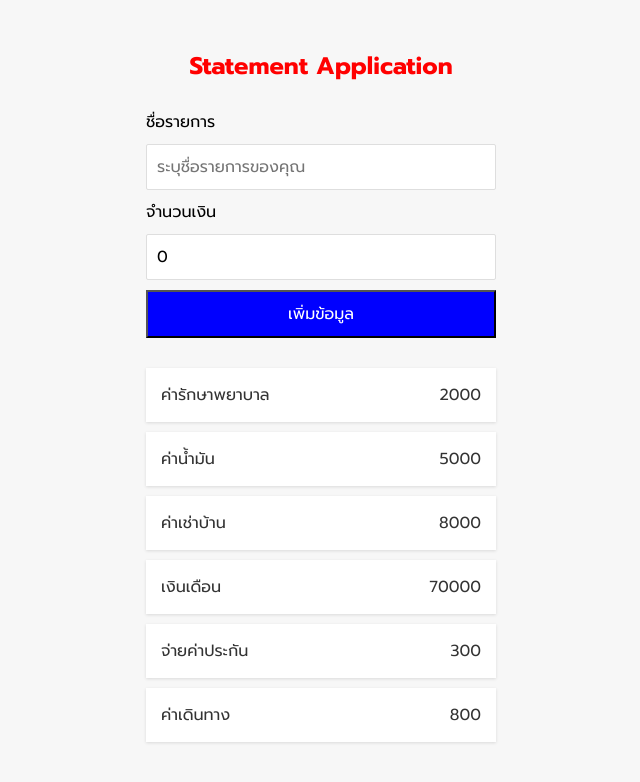
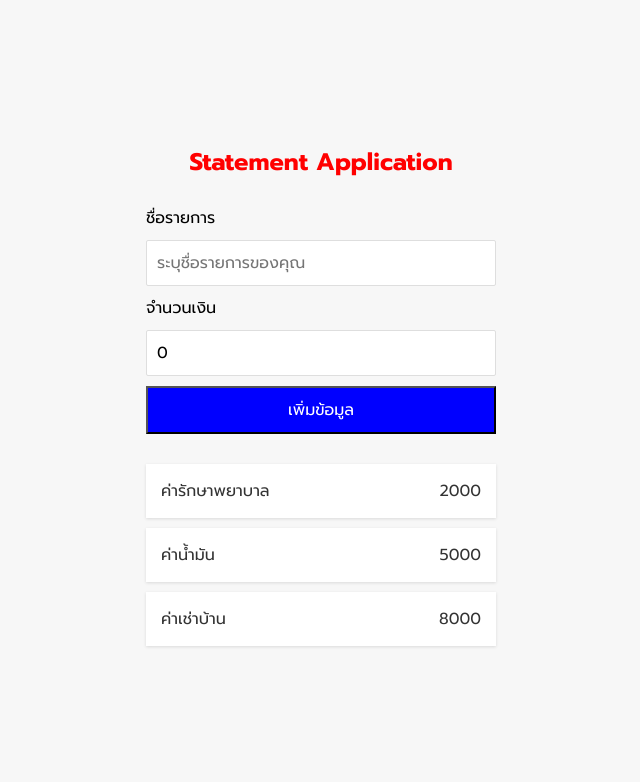
Before and after one commit to chxmek/react-basic, a React (Create React App) app: page / in a window 1280 px wide. Shown: the top 782 px of the page, without its empty margins (319-959 px from the left). Built offline with nearby package versions, Linux system fonts and the light colour scheme.

Commit message:
make bottom up

```diff
--- a/src/App.js
+++ b/src/App.js
@@ -1,16 +1,22 @@
 import Transaction from "./components/Transaction";
 import "./App.css"
 import FormComponent from "./components/FormComponent";
+import { v7 as uuidv7 } from 'uuid';
 
 function App() {    // parent component >> App, children component >> Title, Description, Transaction, ...
 
   const design = {color:'red', textAlign:"center", fontSize:"1.5rem"}
+  const initData = [                                // initData >> ข้อมูลที่ถูกนิยามในตอนเริ่มต้น(เป็นข้อมูลตัวอย่าง ยังไม่ได้อ้างอิงตามข้อมูลจริง)
+    {id:1, title: "ค่ารักษาพยาบาล", amount: 2000 },
+    {id:2, title: "ค่าน้ำมัน", amount: 5000 },
+    {id:3, title: "ค่าเช่าบ้าน", amount: 8000 },
+  ];
 
   return (
     <div className="container">
       <h1 style={design}>Statement Application</h1>
       <FormComponent />
-      <Transaction />
+      <Transaction items = {initData}/>             {/* prop ข้อมูลเข้า Transaction */}
     </div>
   );
 }
--- a/src/components/Transaction.js
+++ b/src/components/Transaction.js
@@ -1,28 +1,14 @@
 import Item from "./Item";
 import "./Transaction.css";
-import { v7 as uuidv7 } from 'uuid';
 
-const Transaction = () => {
-  const data = [
-    {title: "ค่ารักษาพยาบาล", amount: 2000 },
-    {title: "ค่าน้ำมัน", amount: 5000 },
-    {title: "ค่าเช่าบ้าน", amount: 8000 },
-    {title: "เงินเดือน", amount: 70000 },
-    {title: "จ่ายค่าประกัน", amount: 300 },
-    {title: "ค่าเดินทาง", amount: 800 },
-  ];
+const Transaction = (props) => {
+  const {items} = props
   return (
-    // <ul className="item-list">
-    //   <Item title={data[0].title} amount={data[0].amount} />  {/* กำหนดค่า props(property) ที่ส่งไปยัง Item */}
-    //   <Item title={data[1].title} amount={data[1].amount} />
-    //   <Item title={data[2].title} amount={data[2].amount} />
-    //   <Item title={data[3].title} amount={data[3].amount} />
-    // </ul>
 
     <ul className="item-list">
-      {data.map((element) => {
+      {items.map((element) => {
         // return <Item title={element.title} amount={element.amount} key = {uuidv7() />;   // loop ค่าแบบ array.map
-        return <Item {...element} key = {uuidv7()} />;                     // loop ค่าแบบ array.map, spread operator (...element) and key เพื่อให้ app รู้ว่าเป็น Item ตัวไหน
+        return <Item {...element} key = {element.id} />;                     // loop ค่าแบบ array.map, spread operator (...element) and key เพื่อให้ app รู้ว่าเป็น Item ตัวไหน
       })}
     </ul>
   );
```
